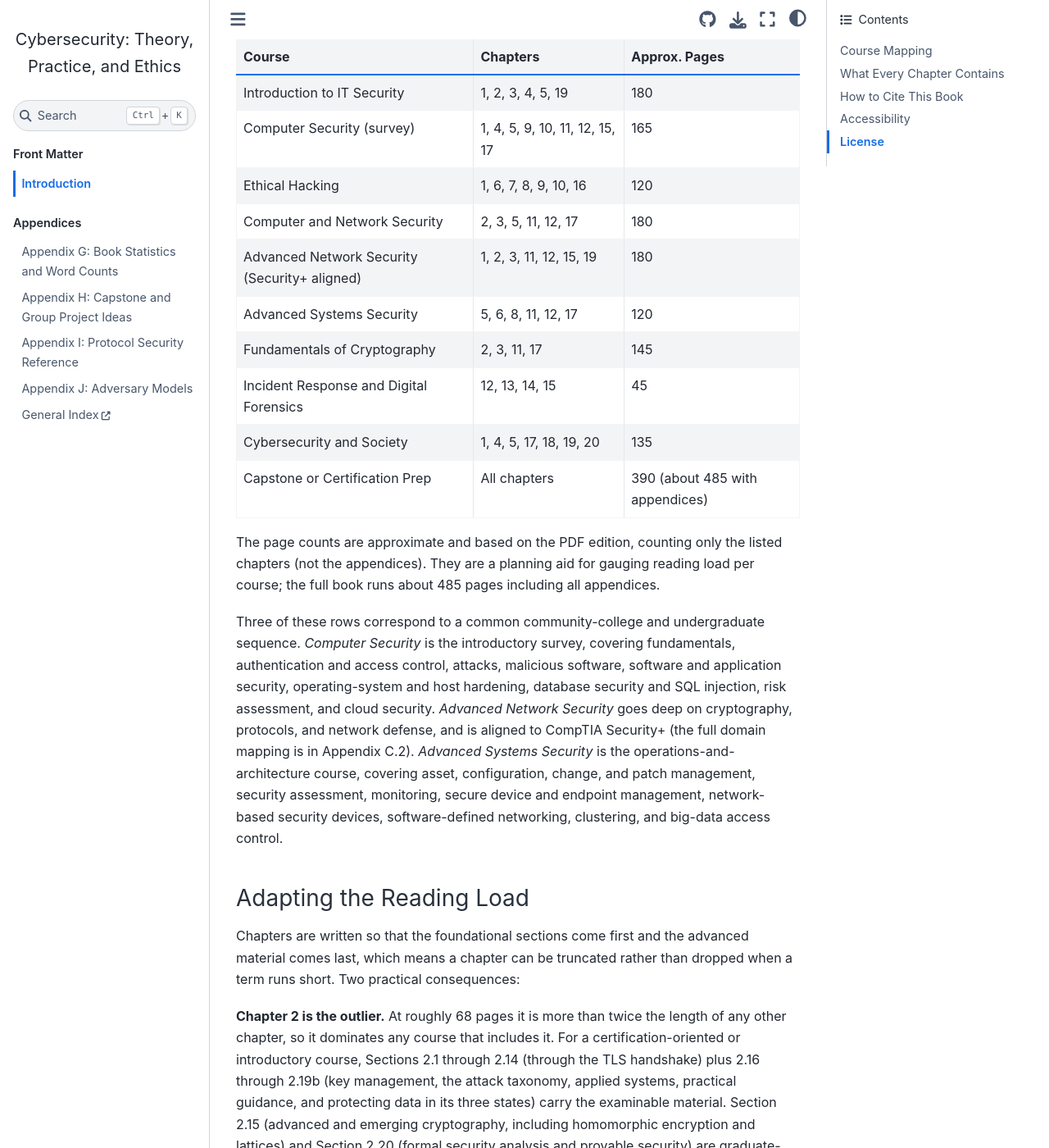
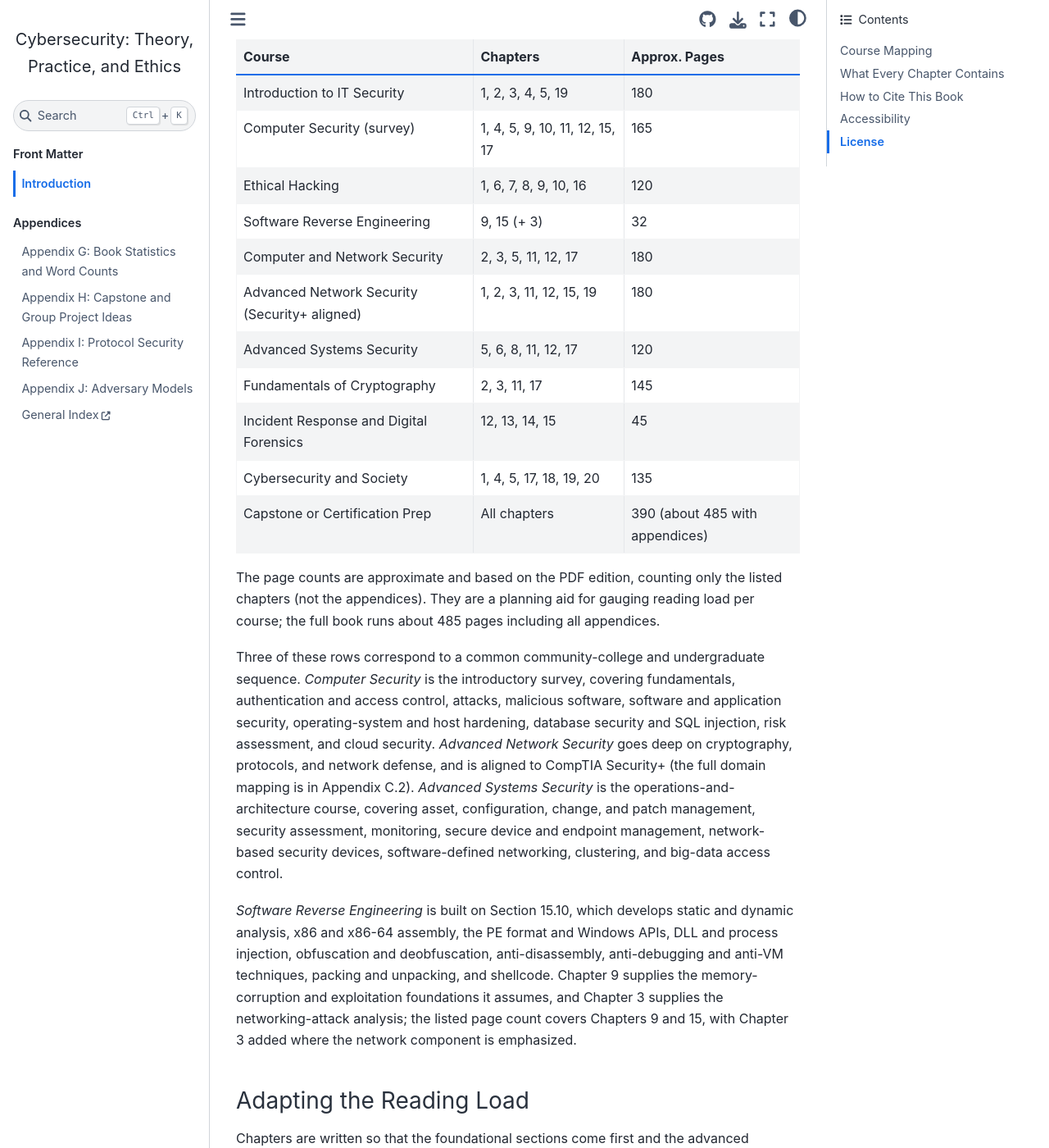
Before and after one commit to devharsh/cybersec-textbook, a Jupyter Book: the page built from chapters/00_intro/introduction.md, in a window 1280 px wide and 1400 px high, scrolled down 592 px. Shown: the whole window at 82% size. Built offline with Jupyter Book 1.0.4 settings and Sphinx 7.4.7 and the Sphinx Book theme 1.1.4, drawn with Linux system fonts in a browser that asks for light colours; pages that are not in the unit, such as notebooks, are missing from menus.

Commit message:
Intro: add Software Reverse Engineering row (Ch 9, 15, + 3) to the Course Mapping table with description

```diff
--- a/chapters/00_intro/introduction.md
+++ b/chapters/00_intro/introduction.md
@@ -20,6 +20,7 @@ mix and match chapters to match their exact syllabus.
 | Introduction to IT Security | 1, 2, 3, 4, 5, 19 | 180 |
 | Computer Security (survey) | 1, 4, 5, 9, 10, 11, 12, 15, 17 | 165 |
 | Ethical Hacking | 1, 6, 7, 8, 9, 10, 16 | 120 |
+| Software Reverse Engineering | 9, 15 (+ 3) | 32 |
 | Computer and Network Security | 2, 3, 5, 11, 12, 17 | 180 |
 | Advanced Network Security (Security+ aligned) | 1, 2, 3, 11, 12, 15, 19 | 180 |
 | Advanced Systems Security | 5, 6, 8, 11, 12, 17 | 120 |
@@ -41,6 +42,13 @@ Appendix C.2). *Advanced Systems Security* is the operations-and-architecture co
 configuration, change, and patch management, security assessment, monitoring, secure device and endpoint
 management, network-based security devices, software-defined networking, clustering, and big-data access
 control.
+
+*Software Reverse Engineering* is built on Section 15.10, which develops static and dynamic analysis, x86 and
+x86-64 assembly, the PE format and Windows APIs, DLL and process injection, obfuscation and deobfuscation,
+anti-disassembly, anti-debugging and anti-VM techniques, packing and unpacking, and shellcode. Chapter 9
+supplies the memory-corruption and exploitation foundations it assumes, and Chapter 3 supplies the
+networking-attack analysis; the listed page count covers Chapters 9 and 15, with Chapter 3 added where the
+network component is emphasized.
 
 ### Adapting the Reading Load
 
```
Also changed, not shown: chapters/appendix_g/appendix_g.md (+4 -4 lines), intro.md (+1 -1 lines).
